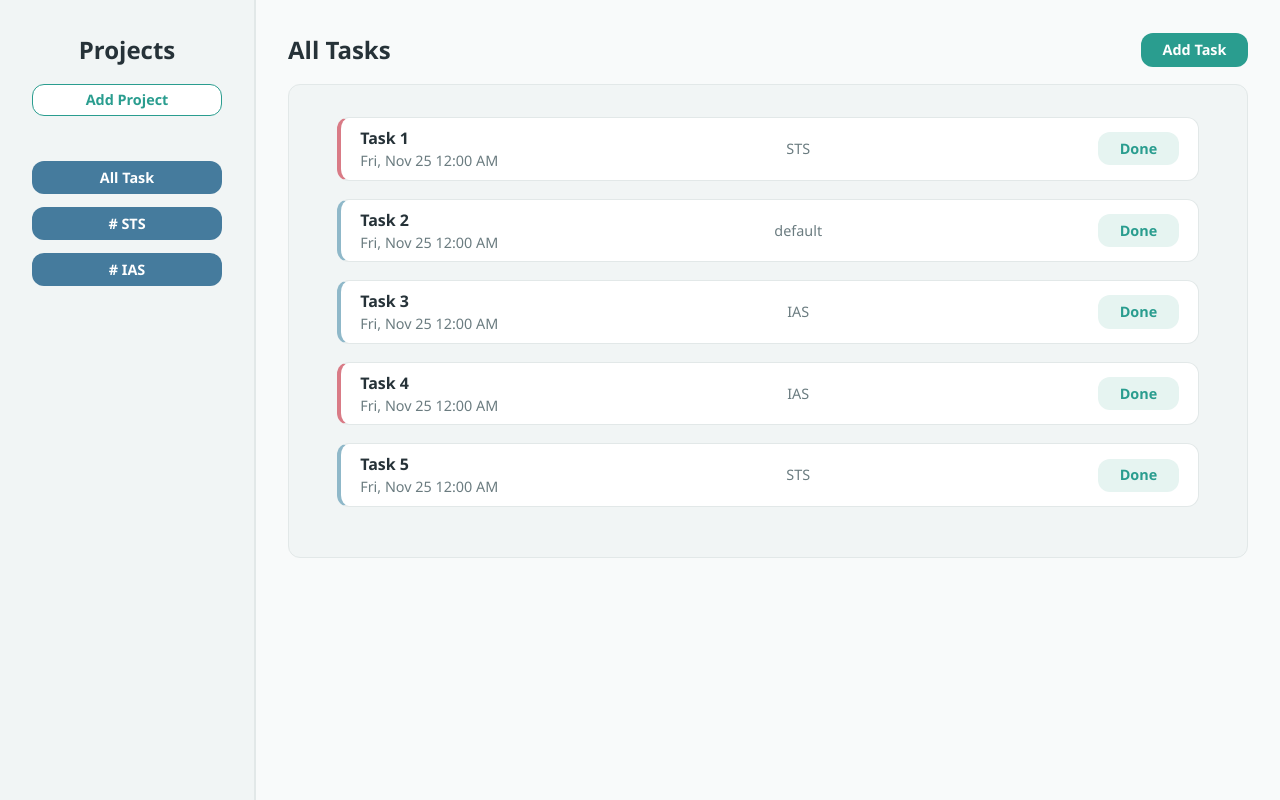
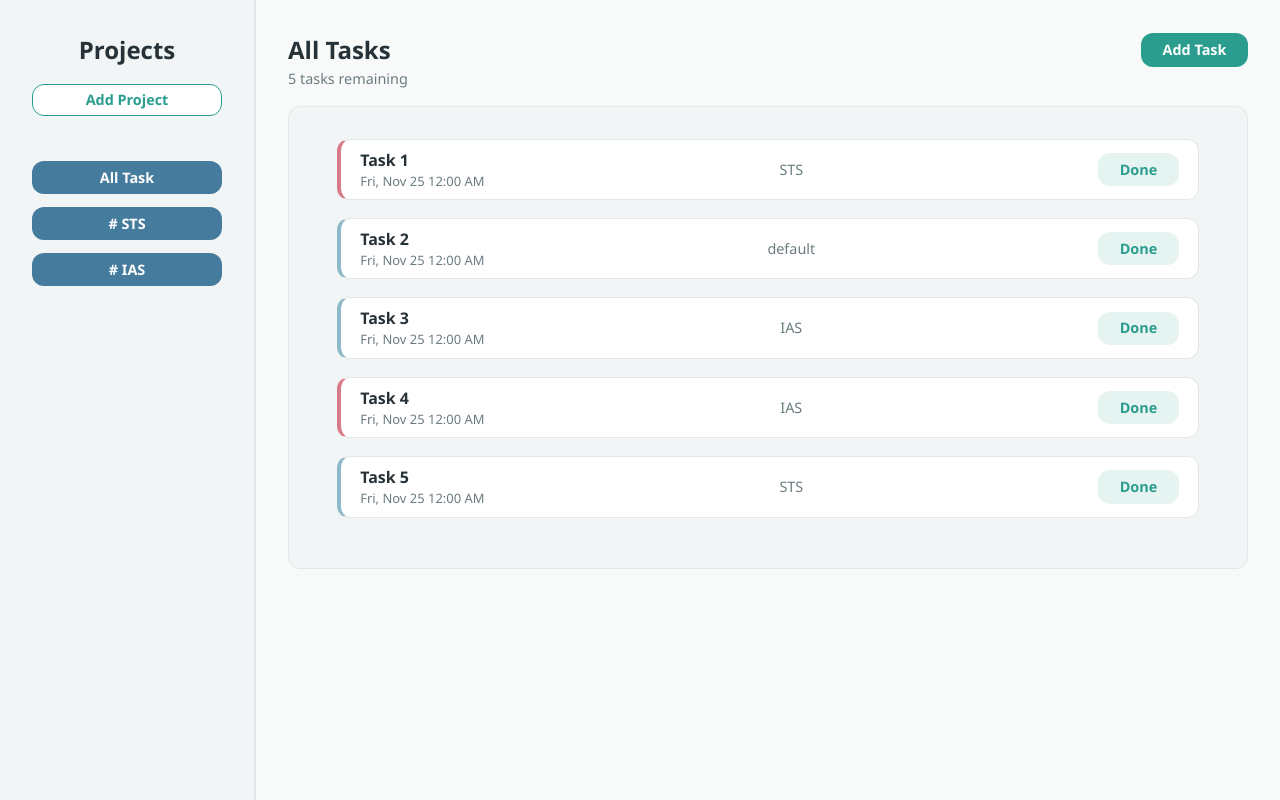
Before and after one commit to frozerated/todo-lists, a website built with webpack: page src/template.html in a window 1280 px wide. Built offline with nearby package versions, Linux system fonts and the light colour scheme.

Commit message:
Add project tasks counter

```diff
--- a/src/screen.js
+++ b/src/screen.js
@@ -41,6 +41,7 @@ export function ScreenDisplay() {
         displayTasks(taskDisplay, todo.getProjectFolder(projectName).projectTodo, projectName);
         const projectHeader = document.querySelector('#projectHeader')
         projectHeader.textContent = projectName;
+
         if(projectName == 'default'){
             projectHeader.textContent = 'All Tasks'
         }else{
@@ -57,6 +58,12 @@ export function ScreenDisplay() {
             taskDisplay.appendChild(removeProjectButton);
 
         }
+        const taskHeader = document.querySelector('.taskSubHeader');
+        const taskCounter= todo.getProjectFolder(projectName).projectTodo.length
+        console.log('Task Remaining: ' + taskCounter);
+        const taskCounterText =  document.createElement('p');
+        taskCounterText.textContent = taskCounter + ' tasks remaining';
+        taskHeader.appendChild(taskCounterText)
 
 
     }
--- a/src/style.css
+++ b/src/style.css
@@ -129,15 +129,16 @@ button:hover{
     grid-column: 2;
     background-color: var(--main-bg-color);
 }
-.taskSubHeader > p, .sidebar> h1{
+.taskSubHeader > h1, .sidebar> h1{
   font-size: 1.5rem;
   font-weight: 700;
   color: var(--text-primary-color);
 }
 
 .taskSubHeader{
-  display:flex;
-  justify-content: space-between;
+  display:grid;
+  grid-template-columns: 1fr 1fr;
+  justify-items: start;
   align-items: center;
   margin-bottom: 1rem;
 }
@@ -149,9 +150,16 @@ button:hover{
   border:0;
   font-size: 0.9rem;
   font-weight: 600;
+  justify-self: end;
 }
 .taskSubHeader > button:hover{
   background-color: var(--primary-hover-color);
+}
+
+.taskSubHeader > p{
+  font-size: 0.9em;
+  font-weight: 400;
+  color: var(--text-secondary-color);
 }
 
 button{
@@ -196,7 +204,7 @@ button{
 }
 
 .itemContainer *:not(.title){
-  font-size: 0.9rem;
+  font-size: 0.9em;
   font-weight: 400;
   color: var(--text-secondary-color);
 }
@@ -205,7 +213,7 @@ button{
   background-color: var(--primary-light-color);
   color: var(--primary-color) ;
   border: none;
-  font-size: 0.9rem;
+  font-size: 0.9em;
   font-weight: 600;
   border-radius: 12px;
 }
@@ -297,3 +305,7 @@ dialog label{
 dialog *:focus{
   outline: none;
 }
+
+.taskSubHeader{
+
+}
--- a/src/template.html
+++ b/src/template.html
@@ -9,7 +9,7 @@
     <div class="container">
         <div class="main">
             <div class="taskSubHeader">
-                <p id='projectHeader'>All</p><button id="open-modal" command="show-modal" commandfor="task-modal">Add Task</button>
+                <h1 id='projectHeader'>All</h1><button id="open-modal" command="show-modal" commandfor="task-modal">Add Task</button>
             </div>
 
             <dialog id="task-modal" class="task-dialog">
```
